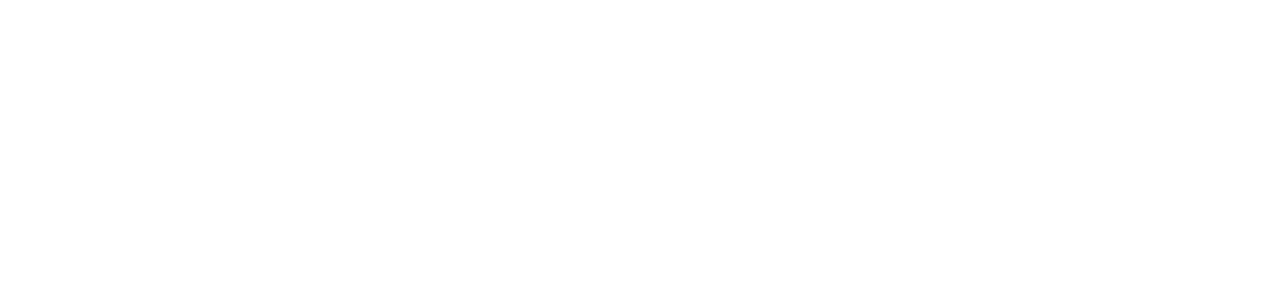
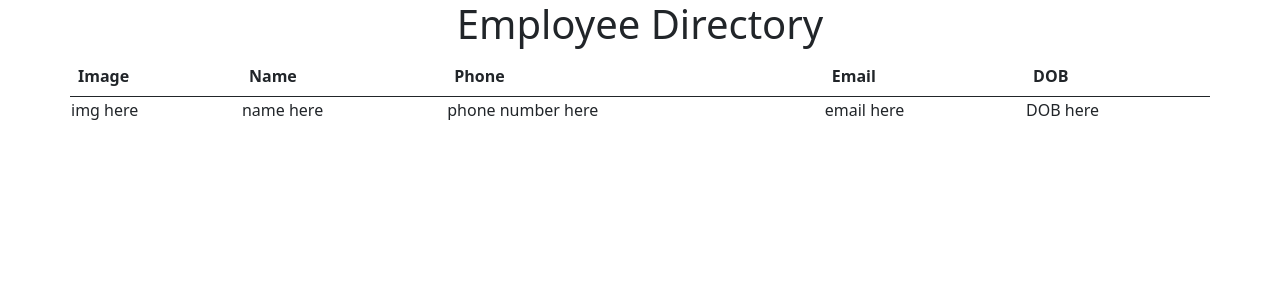
Before and after one commit to reanderson89/employee-directory-1, a React (Create React App) app: page / in a window 1280 px wide. Shown: the top 300 px of the page. Built offline with nearby package versions, Linux system fonts and the light colour scheme; no server answers.

Commit message:
Called home page in app.js file

```diff
--- a/package.json
+++ b/package.json
@@ -7,6 +7,7 @@
     "@testing-library/jest-dom": "^5.11.9",
     "@testing-library/react": "^11.2.3",
     "@testing-library/user-event": "^12.6.2",
+    "axios": "^0.21.1",
     "react": "^17.0.1",
     "react-dom": "^17.0.1",
     "react-router-dom": "^5.2.0",
--- a/src/App.js
+++ b/src/App.js
@@ -1,9 +1,10 @@
 import { HashRouter as Router, Route} from "react-router-dom";
+import Home from "./pages/Home";
 
 function App() {
   return (
    <Router basename="/">
-     {/* <h1> hello world</h1> */}
+     <Home />
    </Router>
   );
 }
```
Also changed, not shown: 2 other files (tests, documents, lock files or other folders).
